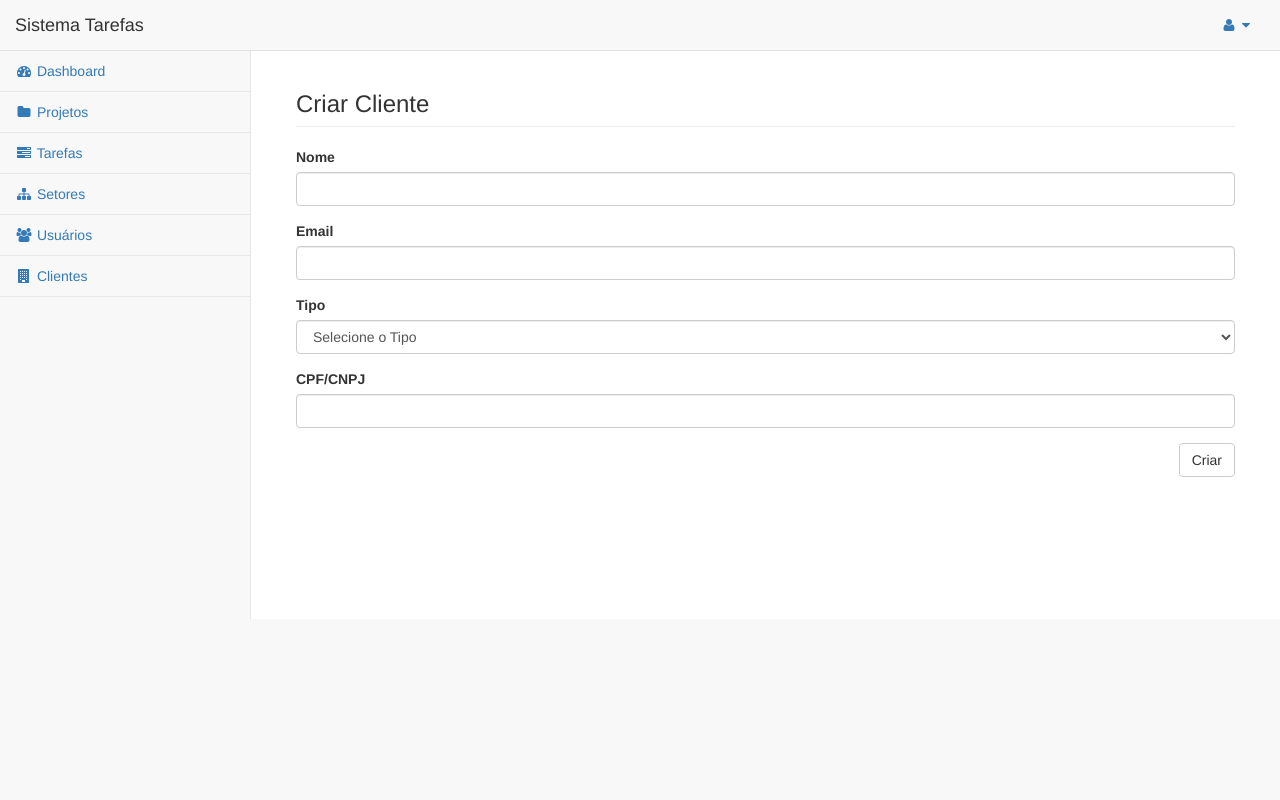
After one commit to Gabrielgqa/CrudPDO, a PHP site: page /views/cliente/criar.php in a window 1280 px wide. The commit adds this page. Run offline with PHP 8.4, Linux system fonts and the light colour scheme; the visitor is signed in with stand-in values (Sample User, id 1).

Commit message:
entidade cliente

```diff
--- a/assets/style.css
+++ b/assets/style.css
@@ -1,3 +1,97 @@
 .navbar-info {
     border-bottom: 1px solid #e2e2e2;
 }
+html,body{
+    position: relative;
+    height: 100%;
+}
+
+.login-container{
+    position: relative;
+    width: 300px;
+    margin: 80px auto;
+    padding: 20px 40px 40px;
+    text-align: center;
+    background: #fff;
+    border: 1px solid #ccc;
+}
+
+#output{
+    position: absolute;
+    width: 300px;
+    top: -75px;
+    left: 0;
+    color: #fff;
+}
+
+#output.alert-success{
+    background: rgb(25, 204, 25);
+}
+
+#output.alert-danger{
+    background: rgb(228, 105, 105);
+}
+
+
+.login-container::before,.login-container::after{
+    content: "";
+    position: absolute;
+    width: 100%;height: 100%;
+    top: 3.5px;left: 0;
+    background: #fff;
+    z-index: -1;
+    -webkit-transform: rotateZ(4deg);
+    -moz-transform: rotateZ(4deg);
+    -ms-transform: rotateZ(4deg);
+    border: 1px solid #ccc;
+
+}
+
+.login-container::after{
+    top: 5px;
+    z-index: -2;
+    -webkit-transform: rotateZ(-2deg);
+     -moz-transform: rotateZ(-2deg);
+      -ms-transform: rotateZ(-2deg);
+
+}
+
+.avatar{
+    width: 100px;height: 100px;
+    margin: 10px auto 30px;
+    border-radius: 100%;
+    border: 2px solid #aaa;
+    background-size: cover;
+}
+
+.form-box input{
+    width: 100%;
+    padding: 10px;
+    text-align: center;
+    height:40px;
+    border: 1px solid #ccc;;
+    background: #fafafa;
+    transition:0.2s ease-in-out;
+
+}
+
+.form-box input:focus{
+    outline: 0;
+    background: #eee;
+}
+
+.form-box input[type="text"]{
+    border-radius: 5px 5px 0 0;
+    text-transform: lowercase;
+}
+
+.form-box input[type="password"]{
+    border-radius: 0 0 5px 5px;
+    border-top: 0;
+}
+
+.form-box .login{
+    margin-top:15px;
+    padding: 10px 20px;
+    background-color: forestgreen;
+}
--- a/inc/side_bar.php
+++ b/inc/side_bar.php
@@ -17,6 +17,9 @@
                 <li>
                     <a href="../usuario/listar.php"><i class="fa fa-users fa-fw"></i> Usuários</a>
                 </li>
+                <li>
+                    <a href="../cliente/listar.php"><i class="fa fa-building fa-fw"></i> Clientes</a>
+                </li>
                 <?php }?>
             </ul>
         </div>
--- /dev/null
+++ b/models/Cliente.php
@@ -0,0 +1,77 @@
+<?php
+class Cliente
+{
+    public $nome;
+    public $email;
+    public $tipo;
+    public $cpf;
+    public $cnpj;
+    public $telefone;
+
+    function __construct($attributes = array())
+    {
+        if (!empty($attributes))
+        {
+            $this->nome = $attributes['nome'];
+            $this->email = $attributes['email'];
+            $this->tipo = $attributes['tipo'];
+            $this->cpf = $attributes['cpf'];
+            $this->cnpj = $attributes['cnpj'];
+            $this->telefone = $attributes['telefone'];
+            $this->id_usuario = $attributes['id_usuario'];
+        }
+    }
+
+    public function insert($pdo){
+        $sth = $pdo->prepare("INSERT INTO tb_clientes(nome,email,tipo,cpf,cnpj,telefone) VALUES (:nome,:email,:tipo,:cpf,:cnpj,:telefone)");
+        $sth->BindValue(':nome',$this->nome,PDO::PARAM_STR);
+        $sth->BindValue(':email',$this->email,PDO::PARAM_STR);
+        $sth->BindValue(':tipo',$this->tipo,PDO::PARAM_INT);
+        $sth->BindValue(':cpf',$this->cpf,PDO::PARAM_STR);
+        $sth->BindValue(':cnpj',$this->cnpj,PDO::PARAM_STR);
+        $sth->BindValue(':telefone',$this->telefone,PDO::PARAM_STR);
+        return $sth->execute();
+    }
+
+    public function update($id, $pdo){
+        $sth = $pdo->prepare("UPDATE tb_clientes SET nome=:nome,email=:email,tipo=:tipo,cpf=:cpf, cnpj=:cnpj, telefone=:telefone WHERE id=:id LIMIT 1");
+        $sth->BindValue(':id',$id,PDO::PARAM_INT);
+        $sth->BindValue(':nome',$this->nome,PDO::PARAM_STR);
+        $sth->BindValue(':email',$this->email,PDO::PARAM_STR);
+        $sth->BindValue(':tipo',$this->tipo,PDO::PARAM_INT);
+        $sth->BindValue(':cpf',$this->cpf,PDO::PARAM_STR);
+        $sth->BindValue(':cnpj',$this->cnpj,PDO::PARAM_STR);
+        $sth->BindValue(':telefone',$this->telefone,PDO::PARAM_STR);
+        return $sth->execute();
+    }
+
+    public static function select($id, $pdo){
+        $sth = $pdo->prepare("SELECT * FROM tb_clientes WHERE id=:id LIMIT 1");
+        $sth->BindValue(':id',$id,PDO::PARAM_INT);
+        $sth->execute();
+        $array = $sth->fetch(PDO::FETCH_ASSOC);
+        return $array;
+    }
+
+    public static function selectAll($pdo){
+        $sth = $pdo->query("SELECT * FROM tb_clientes ORDER BY nome ASC");
+        $sth->execute();
+        $results = $sth->fetchAll(PDO::FETCH_ASSOC);
+        return $results;
+    }
+
+    public static function delete($id,$pdo){
+        $sth = $pdo->prepare("DELETE FROM tb_clientes WHERE id=:id LIMIT 1");
+        $sth->bindValue(":id", $id, PDO::PARAM_INT);
+        return $sth->execute();
+    }
+
+    public static function quantidade($pdo){
+        $sth = $pdo->query("SELECT * FROM tb_clientes ORDER BY nome ASC");
+        $sth->execute();
+        $results = $sth->fetchAll(PDO::FETCH_ASSOC);
+        return count($results);
+    }
+}
+
+?>
--- a/models/Usuario.php
+++ b/models/Usuario.php
@@ -11,6 +11,7 @@ class Usuario
     const TIPO_ADMIN = 1;
     const TIPO_CHEFE = 2;
     const TIPO_COLABORADOR = 3;
+    const TIPO_CLIENTE = 4;
 
     function __construct($attributes = array())
     {
--- /dev/null
+++ b/views/cliente/criar.php
@@ -0,0 +1,50 @@
+<?php
+    require_once('../../config/config.php');
+    require_once('../../models/Cliente.php');
+    require_once('../../models/Usuario.php');
+
+    session_start();
+
+    if (!isset($_SESSION['id']) || $_SESSION['tipo'] != Usuario::TIPO_ADMIN) {
+        header('location: ../../views/login.php');
+    }
+ ?>
+<?php require_once('../../inc/head.php'); ?>
+<body>
+  <?php require_once('../../inc/header.php'); ?>
+  <div id="page-wrapper">
+    <div class="container-fluid">
+      <div class="row">
+        <div class="col-lg-12">
+          <h3 class="page-header">Criar Cliente</h3>
+          <form method="POST" action="../../controllers/UsuarioController.php">
+              <div class="form-group">
+                <label for="nome">Nome</label>
+                <input type="text" class="form-control" id="nome" name="nome" required>
+              </div>
+              <div class="form-group">
+                <label for="email">Email</label>
+                <input type="email" class="form-control" id="email" name="email" required>
+              </div>
+              <div class="form-group">
+                <label for="tipo">Tipo</label>
+                <select class="form-control" id="tipo" name="tipo" required>
+                    <option value="">Selecione o Tipo</option>
+                    <option value="1">Pessoa Física</option>
+                    <option value="2">Pessoa Jurídica</option>
+                </select>
+              </div>
+              <div class="form-group">
+                <label for="nome">CPF/CNPJ</label>
+                <input type="text" class="form-control" id="documento" name="documento" required>
+              </div>
+              <input type="hidden" class="form-control" id="action" name="action" value="create">
+              <input type="submit"  class="btn btn-default" value="Criar" style="float: right;">
+          </form>
+        </div>
+      </div>
+    </div>
+  </div>
+  <?php require_once('../../inc/scripts.php'); ?>
+</body>
+</html>
```
Also changed, not shown: includes/clientes_list.php (added, +32 -0 lines), views/cliente/listar.php (added, +39 -0 lines), views/login.php (+12 -24 lines), assets/img/back-login.jpg (added), assets/img/back-login.png (added).
